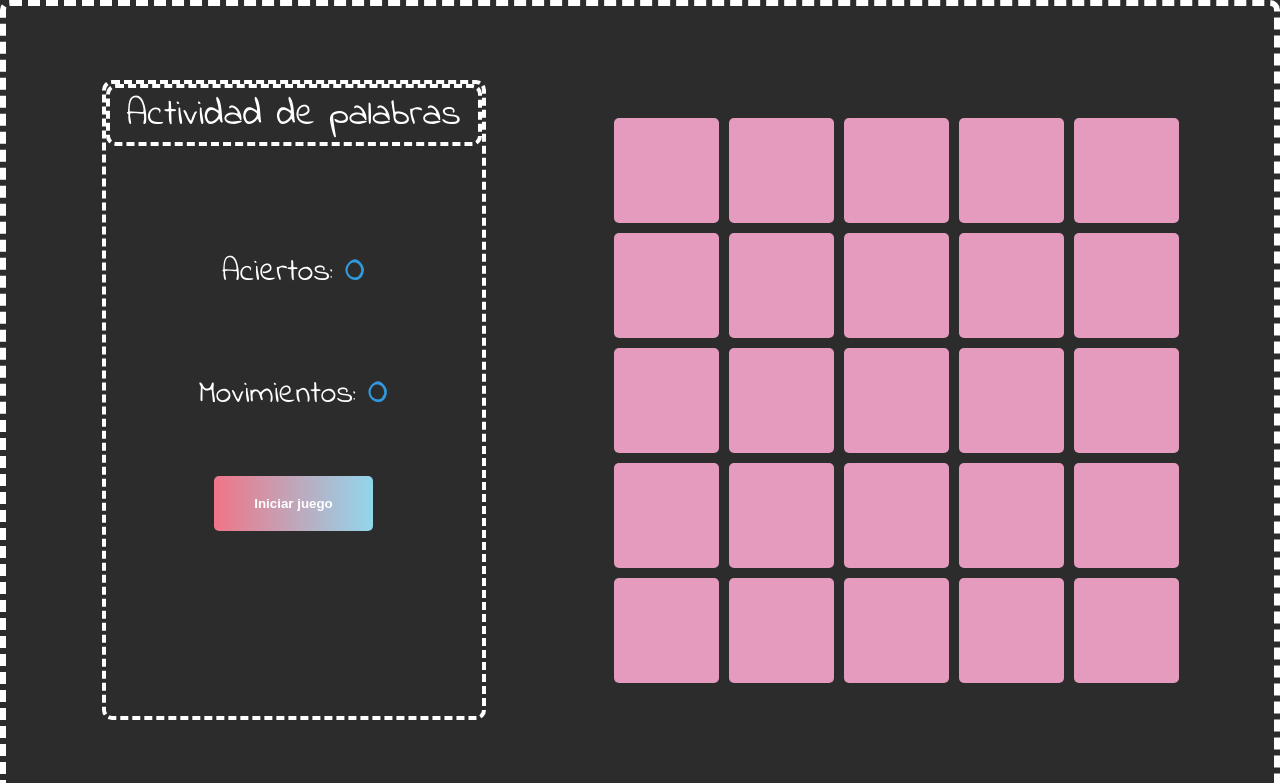
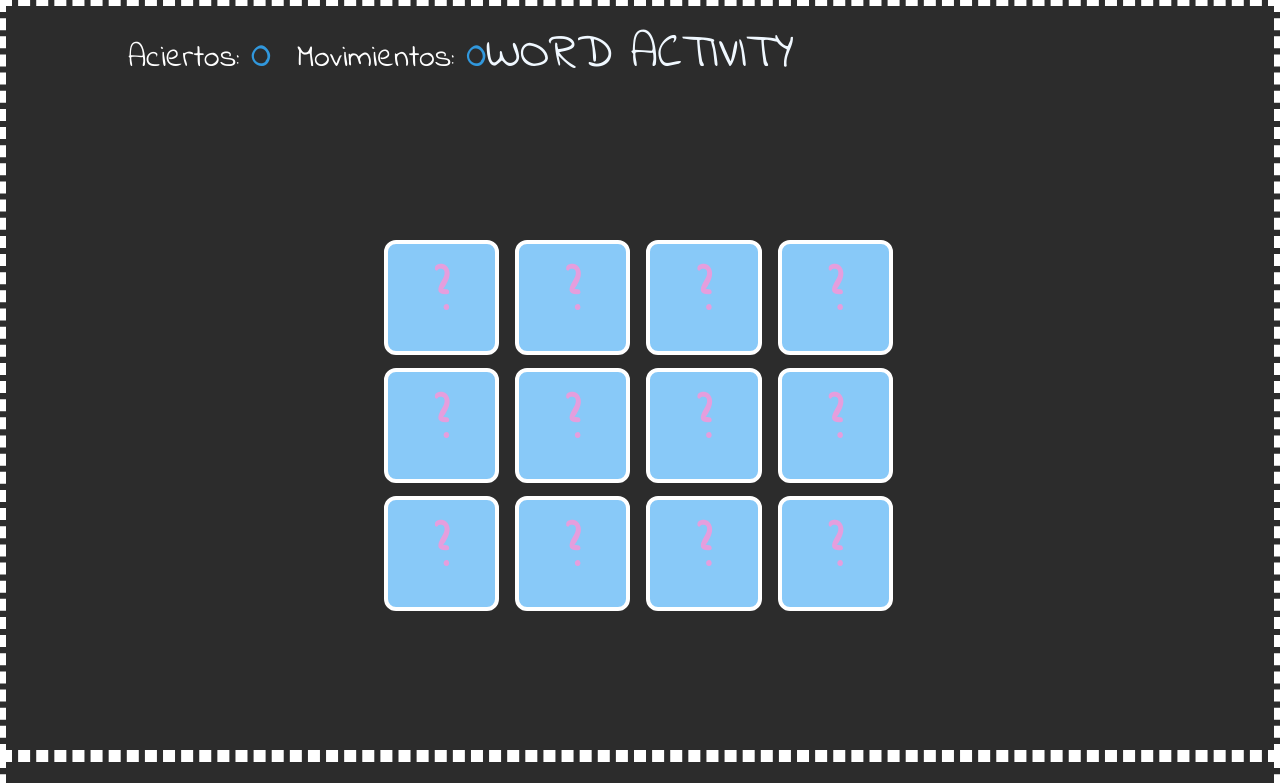
Before and after one commit to josem021/project-translate-angular, an Angular app: page /act-palabras in a window 1280 px wide. Shown: the top 783 px of the page. Built offline with nearby package versions, Linux system fonts and the light colour scheme.

Commit message:
nuevo diseño del juego

```diff
--- a/src/app/app.component.html
+++ b/src/app/app.component.html
@@ -1 +1,2 @@
 <router-outlet></router-outlet>
+<app-act-palabras/>
--- a/src/app/components/games/act-palabras/act-palabras.component.css
+++ b/src/app/components/games/act-palabras/act-palabras.component.css
@@ -1,38 +1,27 @@
 .game__general{
-    display: flex;
-    justify-content: center;
-    flex-direction: column;
-    gap: 1vw;
+    border: 6px dashed #ffffff;
 }
 /* estilos para la puntuacion */
-.game__puntuacion{
-    width: 30vw;
-    height: 80vh;
+ .game__puntuacion{
+    display: flex;
+    margin-top: 1vw;
+    justify-content: center;
+    flex-direction: column-reverse;
     border-radius: 10px;
-    border: 4px dashed #ffffff;
     user-select: none;
-}
-.game__iniciar{
-    background-image: linear-gradient(to right,#f07587,#91d6ec);
-    color: #ffffff;
-    padding: 20px 40px;
-    font-weight: bold;
-    border: none;
-    border-radius: 5px;
-    cursor: pointer;
 
 }
-.game__iniciar:hover {
-    background: #3198dd;
+.text--size-medium{
+    font-size: 6vh;
 }
 .game__aciertos{
-    height: 59vh;
     display: flex;
-    gap: 4vw;
+    position: absolute;
+
+    gap: 2vw;
+    left: 10vw;
     justify-content: center;
-    flex-direction: column;
     align-items: center;
-
 }
 .game__aciertos h2{
     color: #ffffff;
@@ -43,40 +32,46 @@
     font-size: 3rem;
     color: #3198dd;
 }
-
-.game__titulo{
-    border: 4px dashed #ffffff;
-    text-align:center;
-    font-size: 2rem;
-    border-radius: 10px;
-    color: #ffffff;
-}
-
 /* fin  */
 
 /* estilos para el tablero */
 .game__tablero {
-    gap: 10vw;
+    gap: 1vw;
+    height: 93vh;
     display: flex;
-    justify-content: center;
-    align-items: center;
-    border: 6px dashed #ffffff;
+    flex-direction: column;
     border-radius: 10px;
-    height: 100vh;
 }
 .grid {
+    margin: auto;
+    width: 40vw;
     display: grid;
-    grid-template-columns: repeat(5, 1fr);
-    grid-template-rows: repeat(5,1fr);
-    grid-gap: 10px;
+    grid-template-columns: repeat(4, 1fr);
+    grid-template-rows: repeat(3,1fr);
+    grid-gap: 1vw;
 }
+
 .cartas{
-    width: 105px;
-    height: 105px;
-    background-color:  #e49bbd;
-    border-radius: 5px;
-    border: none;
-    box-shadow: 0 2px 4px rgba(0,0, blue, alpha);
+    width: 9vw;
+    height: 9vw;
+    font-size: 4vw;
+    background-color:  #88c9f8;
+    border-radius: 1.5vh;
+    border:.5vh solid white;
+    font-weight: 900;
+    color:var(--color-second-light-pink)
 }
 
 /* fin */
+.game__iniciar{
+    background-image: linear-gradient(to right,#f07587,#91d6ec);
+    color: #ffffff;
+    padding: 20px 40px;
+    font-weight: bold;
+    border: none;
+    border-radius: 5px;
+    cursor: pointer;
+}
+.game__iniciar:hover {
+    background: #3198dd;
+}
--- a/src/app/components/games/act-palabras/act-palabras.component.html
+++ b/src/app/components/games/act-palabras/act-palabras.component.html
@@ -2,42 +2,36 @@
 <main class="game__general">
   <section class="game__tablero">
     <section class="game__puntuacion">
-      <div class="game__titulo">
-          <h1>Actividad de palabras</h1>
+      <div>
+        <h2 class="text--size-medium" style="color: aliceblue; text-align: center; " >WORD ACTIVITY</h2>
       </div>
-      <div class="game__aciertos">
-          <h2 class="aciertos" id="aciertos">Aciertos: <a href="" id="acierto">0</a></h2>
-          <h2 class="movimiento" id="movimientos">Movimientos: <a href="" id="movimientos">0</a></h2>
-          <button class="game__iniciar" id="boton__iniciar">Iniciar juego</button>
-      </div>
+     <div class="game__aciertos">
+        <h2 class="aciertos" id="aciertos">Aciertos: <a href="" id="acierto">0</a></h2>
+        <h2 class="movimiento" id="movimientos">Movimientos: <a href="" id="movimientos">0</a></h2>
+     </div>
+   </section>
 
-  </section>
     <div class="grid">
-      <button id="0" class="cartas"></button>
-      <button id="1" class="cartas" ></button>
-      <button id="2" class="cartas" ></button>
-      <button id="3" class="cartas" ></button>
-      <button id="4" class="cartas" ></button>
-      <button id="5" class="cartas" ></button>
-      <button id="6" class="cartas" ></button>
-      <button id="7" class="cartas" ></button>
-      <button id="8" class="cartas" ></button>
-      <button id="9" class="cartas" ></button>
-      <button id="10" class="cartas"></button>
-      <button id="11" class="cartas"></button>
-      <button id="12" class="cartas"></button>
-      <button id="13" class="cartas"></button>
-      <button id="14" class="cartas"></button>
-      <button id="15" class="cartas"></button>
-      <button id="16" class="cartas"></button>
-      <button id="18" class="cartas"></button>
-      <button id="19" class="cartas"></button>
-      <button id="20" class="cartas"></button>
-      <button id="21" class="cartas"></button>
-      <button id="22" class="cartas"></button>
-      <button id="23" class="cartas"></button>
-      <button id="24" class="cartas"></button>
-      <button id="25" class="cartas"></button>
+
+
+      @for(letra of letras; track $index){
+
+     <button class="cartas indie-flower-regular">?</button>
+     <button class="cartas indie-flower-regular">?</button>
+     <button class="cartas indie-flower-regular">?</button>
+
+
+       <!--  <div class="containerEmoji">
+          @for(item of letra.image; track $index){
+            @if(item == "empty" || item !== ""){
+              <pre class="emoji">item</pre>
+            }
+          }
+        </div> -->
+       <!--  <button style="display: grid;" id="0" class="cartas"><span class="cotinerEmoji">{{letra.image}}</span>{{letra.ingles}} </button> -->
+
+      }
     </div>
+    <!-- <button class="game__iniciar" id="boton__iniciar">Iniciar juego</button> -->
   </section>
 </main>
--- a/src/app/components/games/act-palabras/act-palabras.component.ts
+++ b/src/app/components/games/act-palabras/act-palabras.component.ts
@@ -8,5 +8,26 @@ import { Component } from '@angular/core';
   styleUrl: './act-palabras.component.css'
 })
 export class ActPalabrasComponent {
-
+  letras:any [] =[
+    {
+      "ingles": "palabra",
+      "espanol": "espanol",
+      "image": "image"
+    },
+    {
+      "ingles": "palabra",
+      "espanol": "espanol",
+      "image": "image"
+    },
+    {
+      "ingles": "palabra",
+      "espanol": "espanol",
+      "image": "image"
+    },
+    {
+      "ingles": "palabra",
+      "espanol": "espanol",
+      "image": "image"
+    },
+  ]
 }
```
